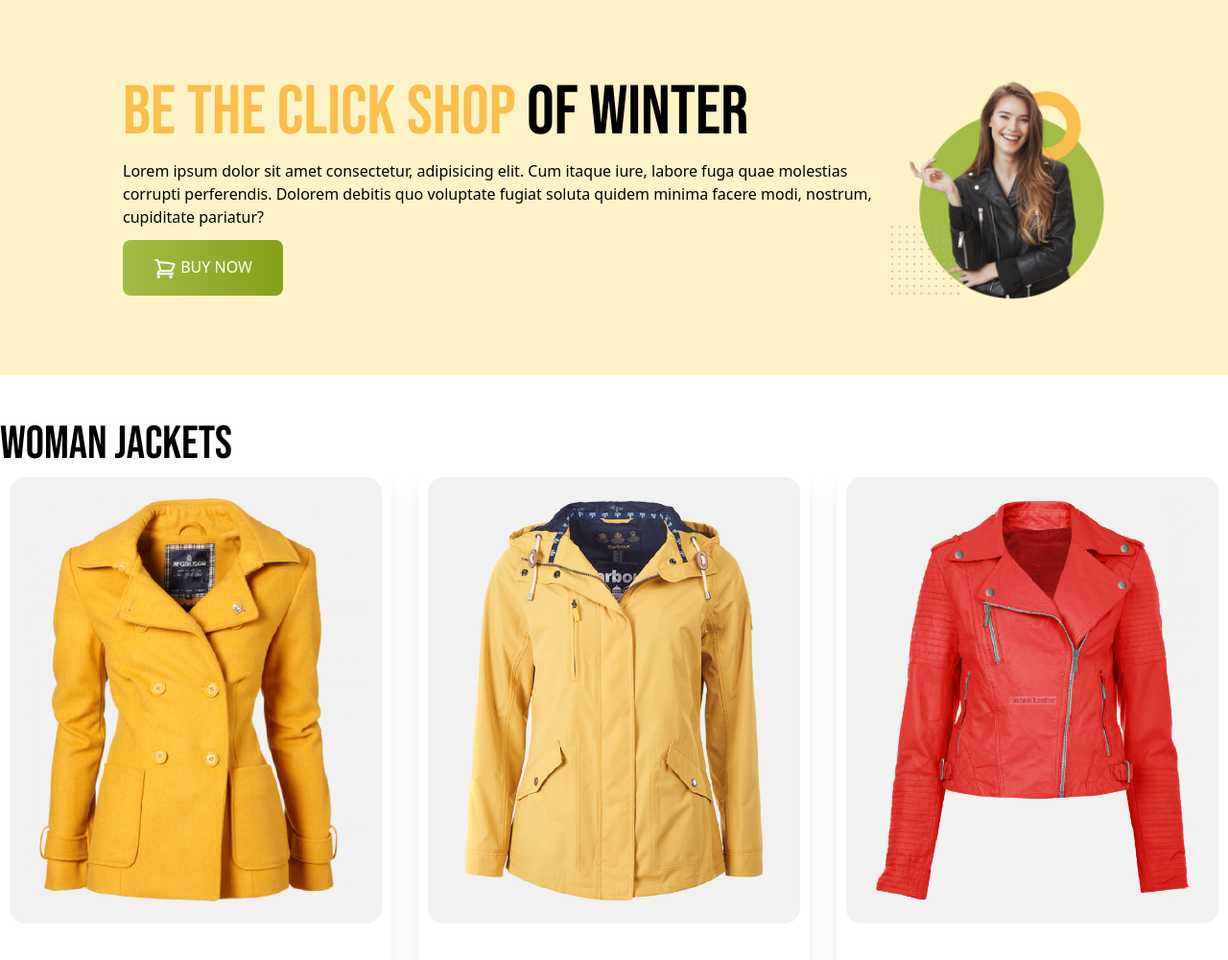
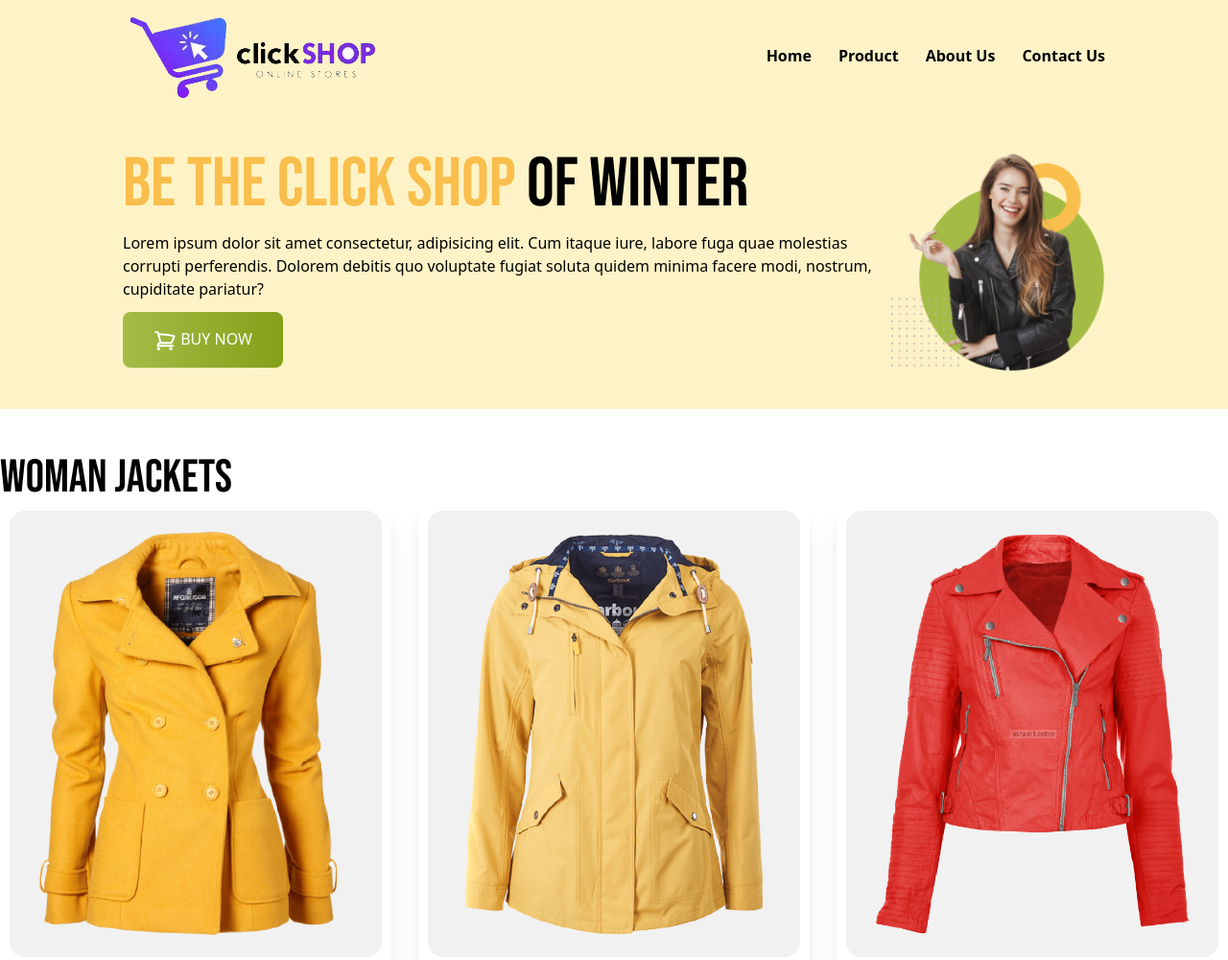
Before and after one commit to Mosharof-Hossen/Click-Shop, a plain HTML site: page index.html in a window 1280 px wide. Shown: the top 1000 px of the page at 96% size. Drawn offline with nearby package versions, Linux system fonts and the light colour scheme.

Commit message:
nav bar added and all complited

```diff
--- a/index.html
+++ b/index.html
@@ -25,7 +25,18 @@
 
 <body>
     <header class="bg-amber-100 px-4 md:px-16 lg:px-32">
-        <section class="flex flex-col md:flex-row justify-between items-center md:py-20">
+
+        <nav class="flex flex-col md:flex-row justify-between items-center">
+            <img src="./icons/click2.webp" alt="" srcset="">
+            <ul class="flex space-x-7 text-base font-bold">
+                <li><a href="">Home</a></li>
+                <li><a href="">Product</a></li>
+                <li><a href="">About Us</a></li>
+                <li><a href="">Contact Us</a></li>
+            </ul>
+        </nav>
+
+        <section class="flex flex-col md:flex-row justify-between items-center py-10">
             <div class="space-y-3">
                 <h1 class="text-7xl uppercase font-bebas">
                     <span class="text-[#FABE4C]">Be The Click Shop</span>
```
